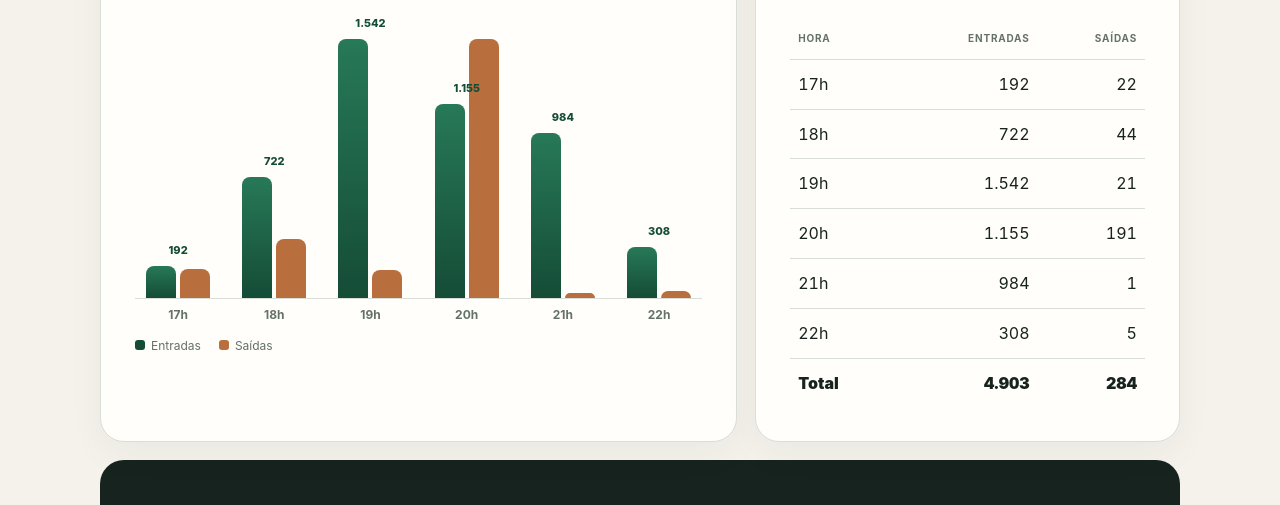
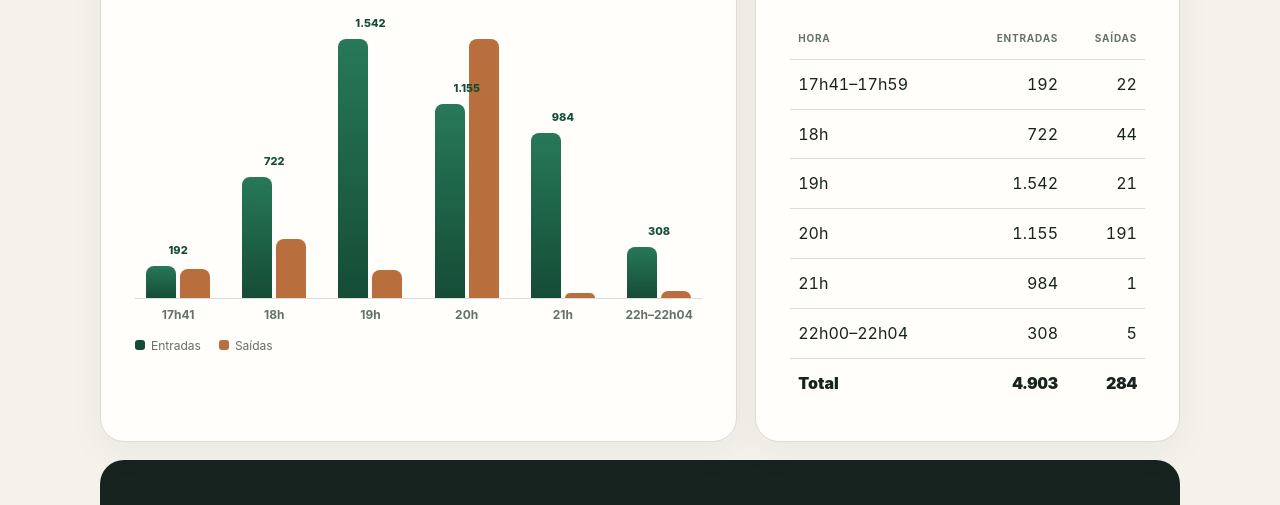
Before and after one commit to Dev-Lks/TG-contagem-de-p-blico, a website: page RELATORIO_EVENTO_FIEMG_2026-08-08.html in a window 1280 px wide. Shown: the part 700-1205 px from the top of the page. Drawn offline with Linux system fonts and the light colour scheme.

Commit message:
Precisar horários parciais do relatório

```diff
--- a/RELATORIO_EVENTO_FIEMG_2026-08-08.html
+++ b/RELATORIO_EVENTO_FIEMG_2026-08-08.html
@@ -161,12 +161,12 @@
         <p class="section-label">Evolução do evento</p>
         <h2>Fluxo por horário</h2>
         <div class="chart" role="img" aria-label="Gráfico de entradas e saídas das 17 às 22 horas">
-          <div class="hour" style="--in:12.5%;--out-h:11.5%"><em>192</em><i class="bar in"></i><i class="bar out"></i><b>17h</b></div>
+          <div class="hour" style="--in:12.5%;--out-h:11.5%"><em>192</em><i class="bar in"></i><i class="bar out"></i><b>17h41</b></div>
           <div class="hour" style="--in:46.8%;--out-h:23%"><em>722</em><i class="bar in"></i><i class="bar out"></i><b>18h</b></div>
           <div class="hour" style="--in:100%;--out-h:11%"><em>1.542</em><i class="bar in"></i><i class="bar out"></i><b>19h</b></div>
           <div class="hour" style="--in:74.9%;--out-h:100%"><em>1.155</em><i class="bar in"></i><i class="bar out"></i><b>20h</b></div>
           <div class="hour" style="--in:63.8%;--out-h:2%"><em>984</em><i class="bar in"></i><i class="bar out"></i><b>21h</b></div>
-          <div class="hour" style="--in:20%;--out-h:3%"><em>308</em><i class="bar in"></i><i class="bar out"></i><b>22h</b></div>
+          <div class="hour" style="--in:20%;--out-h:3%"><em>308</em><i class="bar in"></i><i class="bar out"></i><b>22h–22h04</b></div>
         </div>
         <div class="legend"><span><i></i>Entradas</span><span><i class="out-key"></i>Saídas</span></div>
       </article>
@@ -177,12 +177,12 @@
         <table>
           <thead><tr><th>Hora</th><th>Entradas</th><th>Saídas</th></tr></thead>
           <tbody>
-            <tr><td>17h</td><td>192</td><td>22</td></tr>
+            <tr><td>17h41–17h59</td><td>192</td><td>22</td></tr>
             <tr><td>18h</td><td>722</td><td>44</td></tr>
             <tr><td>19h</td><td>1.542</td><td>21</td></tr>
             <tr><td>20h</td><td>1.155</td><td>191</td></tr>
             <tr><td>21h</td><td>984</td><td>1</td></tr>
-            <tr><td>22h</td><td>308</td><td>5</td></tr>
+            <tr><td>22h00–22h04</td><td>308</td><td>5</td></tr>
           </tbody>
           <tfoot><tr><td>Total</td><td>4.903</td><td>284</td></tr></tfoot>
         </table>
```
Also changed, not shown: RELATORIO_EVENTO_FIEMG_2026-08-08.md (+2 -2 lines).
